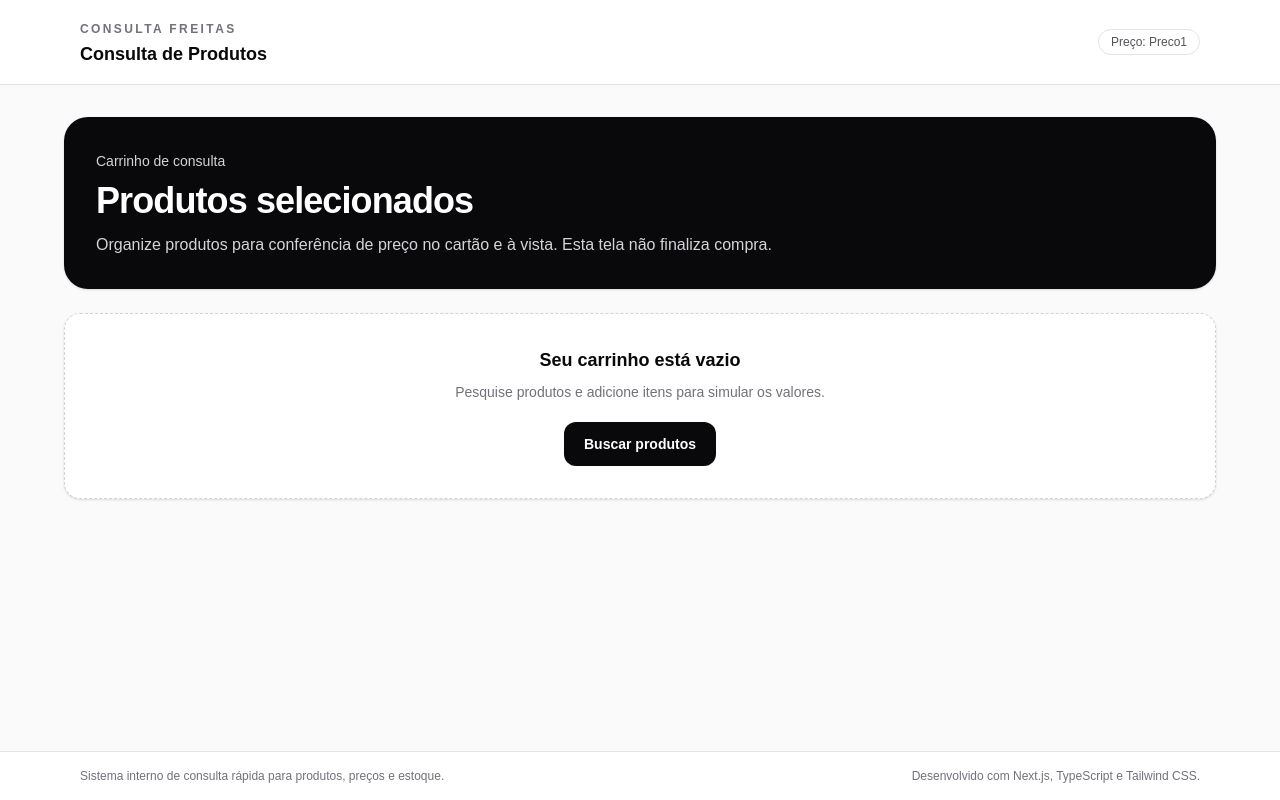
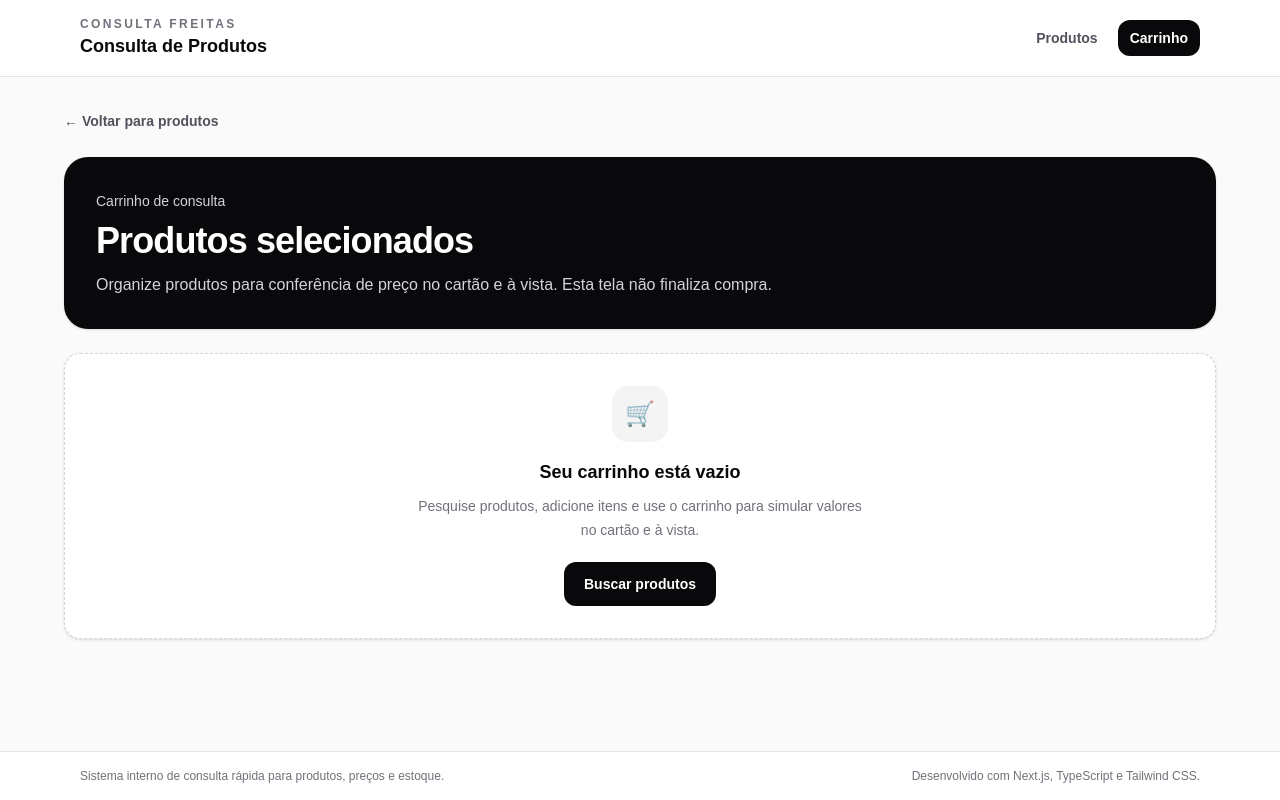
Before and after one commit to wandskk/consulta-freitas, a Next.js app: page /cart in a window 1280 px wide. Built offline with nearby package versions, Linux system fonts and the light colour scheme.

Commit message:
Polish cart and product navigation

```diff
--- a/src/app/cart/page.tsx
+++ b/src/app/cart/page.tsx
@@ -2,6 +2,7 @@
 
 import Link from 'next/link'
 
+import { CartEmptyState } from '@/components/cart/cart-empty-state'
 import { CartItemCard } from '@/components/cart/cart-item-card'
 import { CartSummary } from '@/components/cart/cart-summary'
 import { AppShell } from '@/components/layout/app-shell'
@@ -13,6 +14,15 @@
   return (
     <AppShell>
       <div className="space-y-6">
+        <div>
+          <Link
+            href="/products"
+            className="inline-flex items-center text-sm font-semibold text-zinc-600 transition hover:text-zinc-950"
+          >
+            ← Voltar para produtos
+          </Link>
+        </div>
+
         <section className="rounded-3xl bg-zinc-950 p-6 text-white shadow-sm sm:p-8">
           <div className="max-w-3xl">
             <span className="text-sm font-medium text-zinc-300">
@@ -31,25 +41,17 @@
         </section>
 
         {totals.totalItems === 0 ? (
-          <div className="rounded-2xl border border-dashed border-zinc-300 bg-white p-8 text-center shadow-sm">
-            <h3 className="text-lg font-bold text-zinc-950">
-              Seu carrinho está vazio
-            </h3>
-
-            <p className="mt-2 text-sm text-zinc-500">
-              Pesquise produtos e adicione itens para simular os valores.
-            </p>
-
-            <Link
-              href="/products"
-              className="mt-5 inline-flex h-11 items-center justify-center rounded-xl bg-zinc-950 px-5 text-sm font-semibold text-white transition hover:bg-zinc-800"
-            >
-              Buscar produtos
-            </Link>
-          </div>
+          <CartEmptyState />
         ) : (
           <div className="grid gap-6 lg:grid-cols-[1fr_360px]">
             <section className="space-y-4">
+              <div className="rounded-2xl border border-zinc-200 bg-white p-4 text-sm text-zinc-600 shadow-sm">
+                <strong className="text-zinc-950">
+                  {totals.totalItems} item{totals.totalItems === 1 ? '' : 's'}
+                </strong>{' '}
+                no carrinho. Os valores são atualizados automaticamente.
+              </div>
+
               {items.map((item) => (
                 <CartItemCard key={item.product.id} item={item} />
               ))}
--- /dev/null
+++ b/src/components/cart/cart-empty-state.tsx
@@ -0,0 +1,27 @@
+import Link from 'next/link'
+
+export function CartEmptyState() {
+  return (
+    <div className="rounded-2xl border border-dashed border-zinc-300 bg-white p-8 text-center shadow-sm">
+      <div className="mx-auto flex h-14 w-14 items-center justify-center rounded-2xl bg-zinc-100 text-2xl">
+        🛒
+      </div>
+
+      <h3 className="mt-4 text-lg font-bold text-zinc-950">
+        Seu carrinho está vazio
+      </h3>
+
+      <p className="mx-auto mt-2 max-w-md text-sm leading-6 text-zinc-500">
+        Pesquise produtos, adicione itens e use o carrinho para simular valores
+        no cartão e à vista.
+      </p>
+
+      <Link
+        href="/products"
+        className="mt-5 inline-flex h-11 items-center justify-center rounded-xl bg-zinc-950 px-5 text-sm font-semibold text-white transition hover:bg-zinc-800"
+      >
+        Buscar produtos
+      </Link>
+    </div>
+  )
+}
--- a/src/components/layout/app-header.tsx
+++ b/src/components/layout/app-header.tsx
@@ -1,20 +1,57 @@
+'use client'
+
+import Link from 'next/link'
+import { usePathname } from 'next/navigation'
+
+import { useCart } from '@/contexts/cart-context'
+
 export function AppHeader() {
+    const pathname = usePathname()
+    const { totals } = useCart()
+
+    const isProductsPage = pathname === '/products'
+    const isCartPage = pathname === '/cart'
+
     return (
-    <header className="border-b border-zinc-200 bg-white">
-      <div className="mx-auto flex max-w-6xl items-center justify-between px-4 py-4">
-        <div>
-          <span className="text-xs font-semibold uppercase tracking-[0.2em] text-zinc-500">
+        <header className="sticky top-0 z-40 border-b border-zinc-200 bg-white/95 backdrop-blur">
+            <div className="mx-auto flex max-w-6xl items-center justify-between gap-4 px-4 py-4">
+                <Link href="/products" className="min-w-0">
+                    <span className="block text-xs font-semibold uppercase tracking-[0.2em] text-zinc-500">
                         Consulta Freitas
                     </span>
 
-          <h1 className="text-lg font-bold text-zinc-950">
+                    <h1 className="truncate text-lg font-bold text-zinc-950">
                         Consulta de Produtos
                     </h1>
-        </div>
+                </Link>
 
-        <div className="hidden rounded-full border border-zinc-200 px-3 py-1 text-xs font-medium text-zinc-600 sm:block">
-          Preço: Preco1
-        </div>
+                <nav className="flex items-center gap-2">
+                    <Link
+                        href="/products"
+                        className={`rounded-xl px-3 py-2 text-sm font-semibold transition ${isProductsPage
+                                ? 'bg-zinc-950 text-white'
+                                : 'text-zinc-600 hover:bg-zinc-100'
+                            }`}
+                    >
+                        Produtos
+                    </Link>
+
+                    <Link
+                        href="/cart"
+                        className={`relative rounded-xl px-3 py-2 text-sm font-semibold transition ${isCartPage
+                                ? 'bg-zinc-950 text-white'
+                                : 'text-zinc-600 hover:bg-zinc-100'
+                            }`}
+                    >
+                        Carrinho
+
+                        {totals.totalItems > 0 && (
+                            <span className="absolute -right-2 -top-2 flex h-5 min-w-5 items-center justify-center rounded-full bg-green-600 px-1 text-[11px] font-bold text-white">
+                                {totals.totalItems}
+                            </span>
+                        )}
+                    </Link>
+                </nav>
             </div>
         </header>
     )
--- a/src/components/products/product-list.tsx
+++ b/src/components/products/product-list.tsx
@@ -19,8 +19,22 @@
 }: ProductListProps) {
   if (isLoading) {
     return (
-      <div className="rounded-2xl border border-zinc-200 bg-white p-6 text-center text-sm text-zinc-500 shadow-sm">
-        Buscando produtos...
+      <div className="grid gap-4">
+        {Array.from({ length: 3 }).map((_, index) => (
+          <div
+            key={index}
+            className="h-48 animate-pulse rounded-2xl border border-zinc-200 bg-white p-4 shadow-sm"
+          >
+            <div className="h-5 w-32 rounded bg-zinc-200" />
+            <div className="mt-4 h-6 w-3/4 rounded bg-zinc-200" />
+            <div className="mt-3 h-4 w-1/2 rounded bg-zinc-200" />
+            <div className="mt-8 grid gap-3 sm:grid-cols-3">
+              <div className="h-16 rounded-xl bg-zinc-100" />
+              <div className="h-16 rounded-xl bg-zinc-100" />
+              <div className="h-16 rounded-xl bg-zinc-100" />
+            </div>
+          </div>
+        ))}
       </div>
     )
   }
@@ -28,32 +42,56 @@
   if (error) {
     return (
       <div className="rounded-2xl border border-red-200 bg-red-50 p-6 text-center text-sm text-red-700">
-        {error}
+        <strong className="block text-base">Erro ao buscar produtos</strong>
+        <span className="mt-1 block">{error}</span>
       </div>
     )
   }
 
   if (hasSearched && products.length === 0) {
     return (
-      <div className="rounded-2xl border border-zinc-200 bg-white p-6 text-center text-sm text-zinc-500 shadow-sm">
-        Nenhum produto encontrado.
+      <div className="rounded-2xl border border-zinc-200 bg-white p-8 text-center shadow-sm">
+        <div className="mx-auto flex h-14 w-14 items-center justify-center rounded-2xl bg-zinc-100 text-2xl">
+          🔎
+        </div>
+
+        <h3 className="mt-4 text-lg font-bold text-zinc-950">
+          Nenhum produto encontrado
+        </h3>
+
+        <p className="mx-auto mt-2 max-w-md text-sm leading-6 text-zinc-500">
+          Tente pesquisar por outro nome, código interno ou código de barras.
+        </p>
       </div>
     )
   }
 
   if (!hasSearched) {
     return (
-      <div className="rounded-2xl border border-dashed border-zinc-300 bg-white p-6 text-center text-sm text-zinc-500">
-        Pesquise por nome, código ou código de barras para começar.
+      <div className="rounded-2xl border border-dashed border-zinc-300 bg-white p-8 text-center shadow-sm">
+        <div className="mx-auto flex h-14 w-14 items-center justify-center rounded-2xl bg-zinc-100 text-2xl">
+          📦
+        </div>
+
+        <h3 className="mt-4 text-lg font-bold text-zinc-950">
+          Pesquise um produto
+        </h3>
+
+        <p className="mx-auto mt-2 max-w-md text-sm leading-6 text-zinc-500">
+          Digite o nome, código interno ou código de barras para consultar preço,
+          estoque e adicionar itens ao carrinho.
+        </p>
       </div>
     )
   }
 
   return (
     <section className="space-y-4">
-      <div className="text-sm text-zinc-600">
-        {total} produto{total === 1 ? '' : 's'} encontrado
-        {total === 1 ? '' : 's'}.
+      <div className="rounded-2xl border border-zinc-200 bg-white p-4 text-sm text-zinc-600 shadow-sm">
+        <strong className="text-zinc-950">
+          {total} produto{total === 1 ? '' : 's'}
+        </strong>{' '}
+        encontrado{total === 1 ? '' : 's'}.
       </div>
 
       <div className="grid gap-4">
```
Lines whose indentation alone changed are shown as unchanged.
